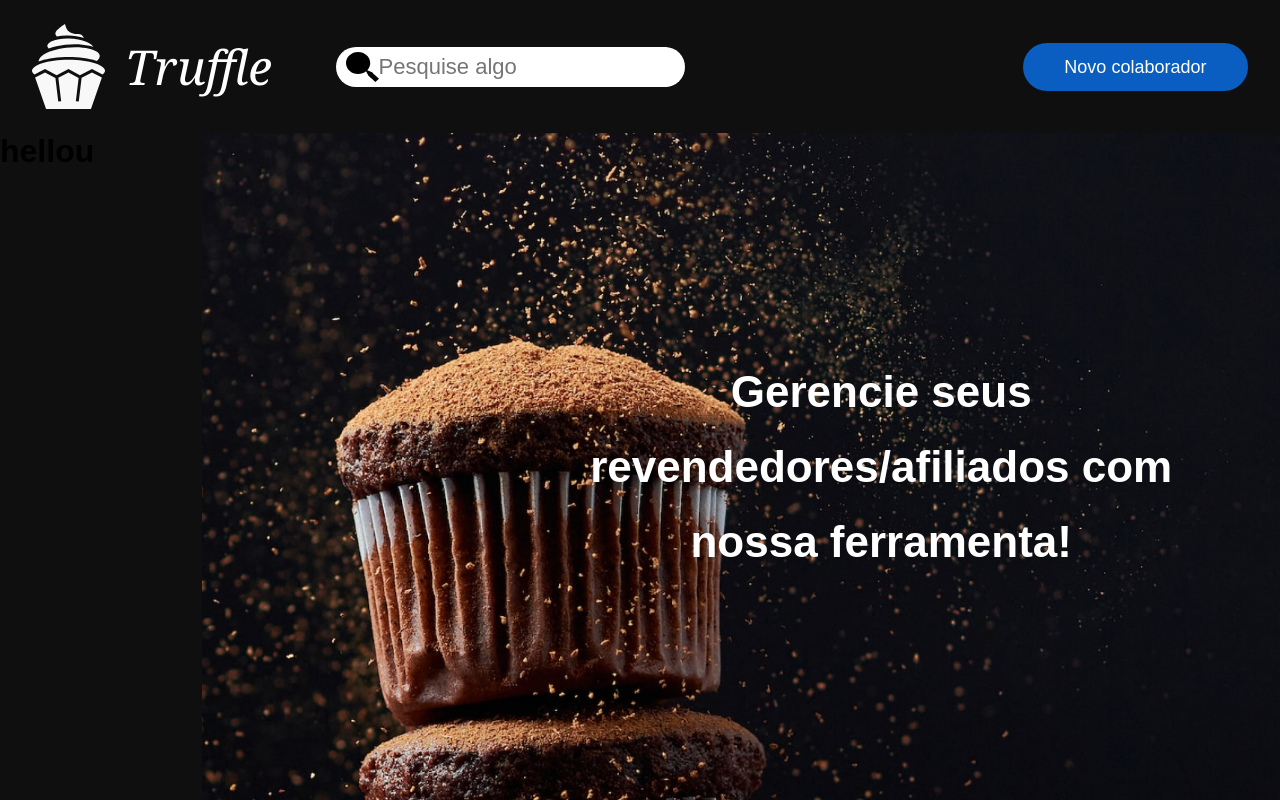
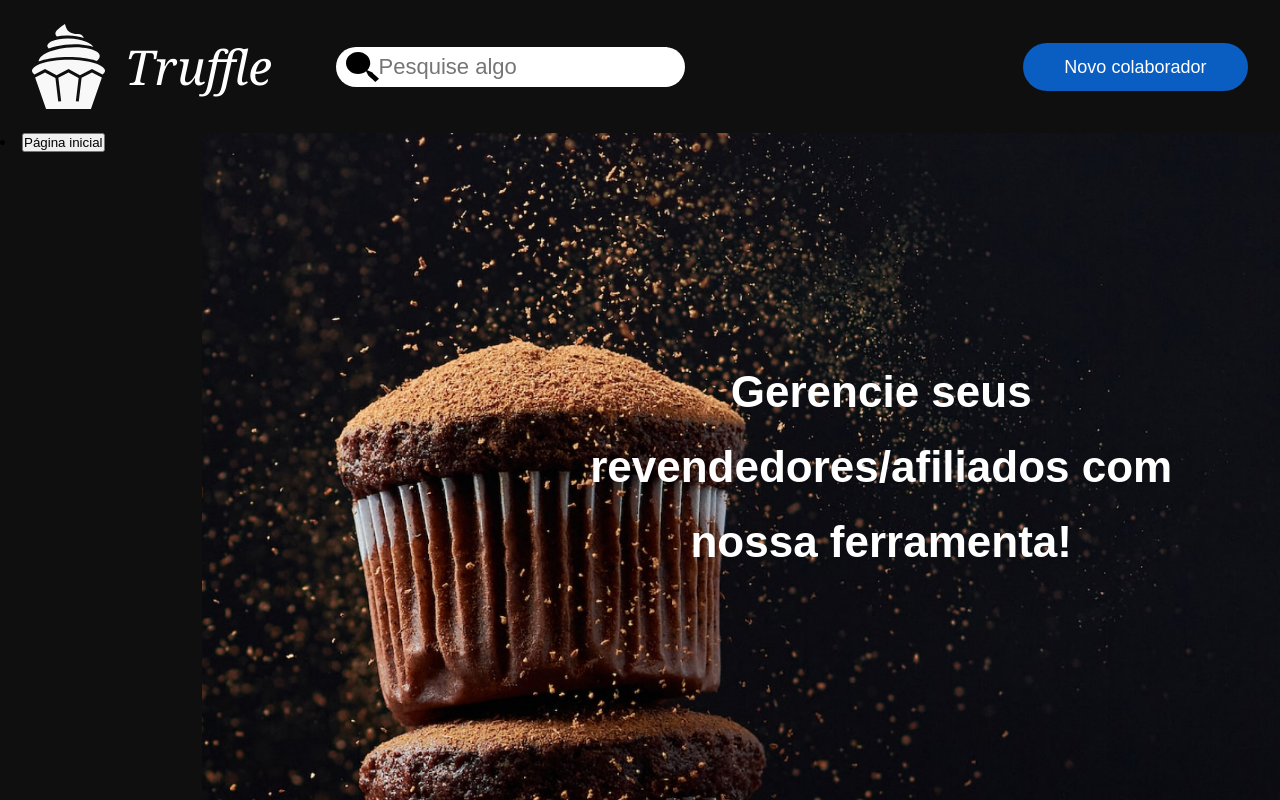
Before and after one commit to danielrgb23/projeto-admTech, a React (Create React App) app in the folder projeto_front/: page /Home in a window 1280 px wide. Built offline with nearby package versions, Linux system fonts and the light colour scheme; a web font is replaced by a local one.

Commit message:
menu sidebar

```diff
--- a/projeto_front/src/components/Sidebar/index.jsx
+++ b/projeto_front/src/components/Sidebar/index.jsx
@@ -4,7 +4,12 @@ import styles from './styles.module.scss';
 export function Sidebar() {
   return (
     <div className={styles.container}>
-      <h1>hellou</h1>
-    </div>
+      <div class ="menu">
+        <li class="search-box">
+        <button type="button" class="btn-primary">Página inicial</button>
+
+        </li>
+        </div>
+        </div>
   )
 }
--- a/projeto_front/src/components/Sidebar/styles.module.scss
+++ b/projeto_front/src/components/Sidebar/styles.module.scss
@@ -3,4 +3,16 @@
  width: 15rem;
  height: 100%;
  background: #100f0f;
+ font-family: 'Courier New', Courier, monospace;
+
+
+.btn-primary{
+    background: pink;
+    color:white;
+    border-color: black;
+    border-style: outset;
+    height:50px;
+    width: 100px;
+    text-shadow: none;
 }
+}
```
